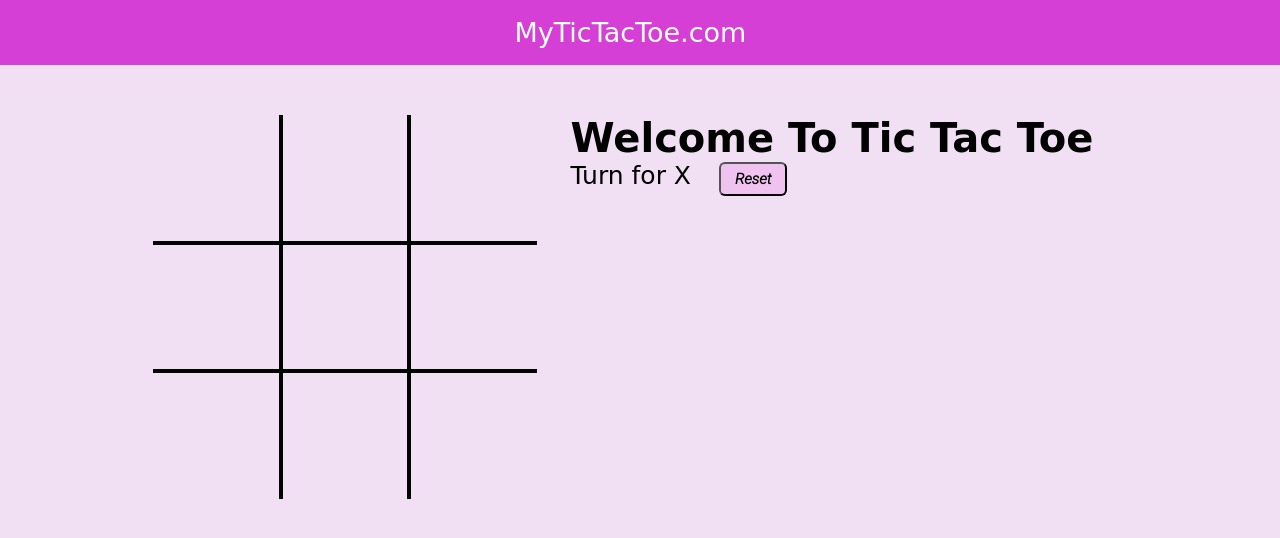
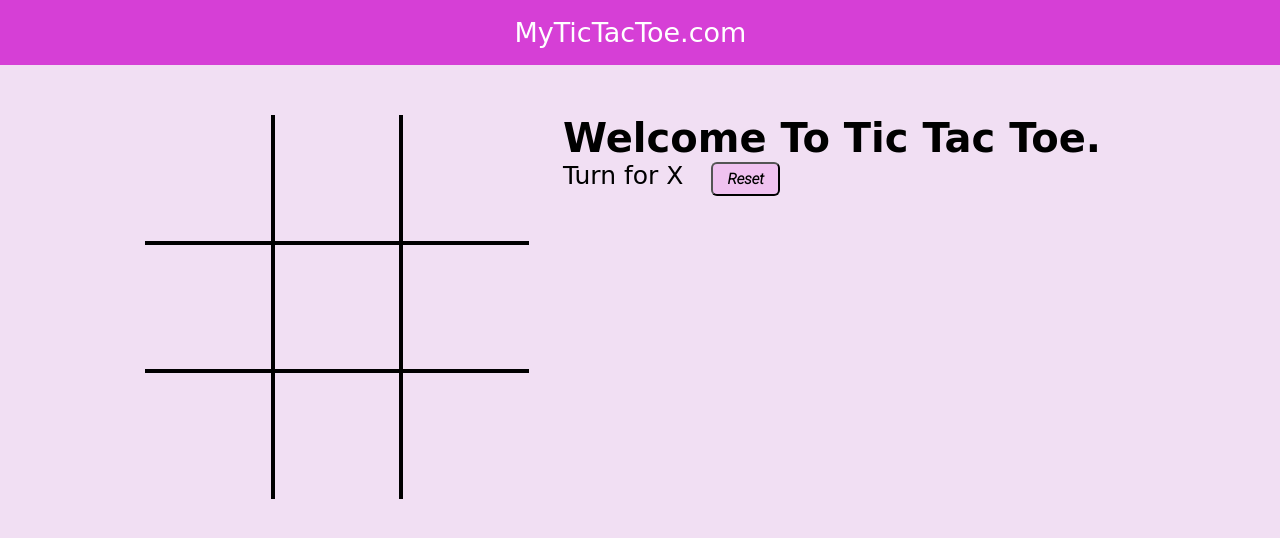
Before and after one commit to Sohaib-akhter04/Tic-Tac-Toe, a plain HTML site: page index.html in a window 1280 px wide. Drawn offline with Linux system fonts and the light colour scheme; a web font is replaced by a local one.

Commit message:
double check

```diff
--- a/index.html
+++ b/index.html
@@ -28,7 +28,7 @@
             <div class="box bb-0 br-0"><span class="boxtext"></span></div>
         </div>
         <div class="gameInfo">
-            <h1>Welcome To Tic Tac Toe</h1>
+            <h1>Welcome To Tic Tac Toe.</h1>
             <div>
                 <span class="info">Turn for X</span>
                 <button id="reset">Reset</button>
```
